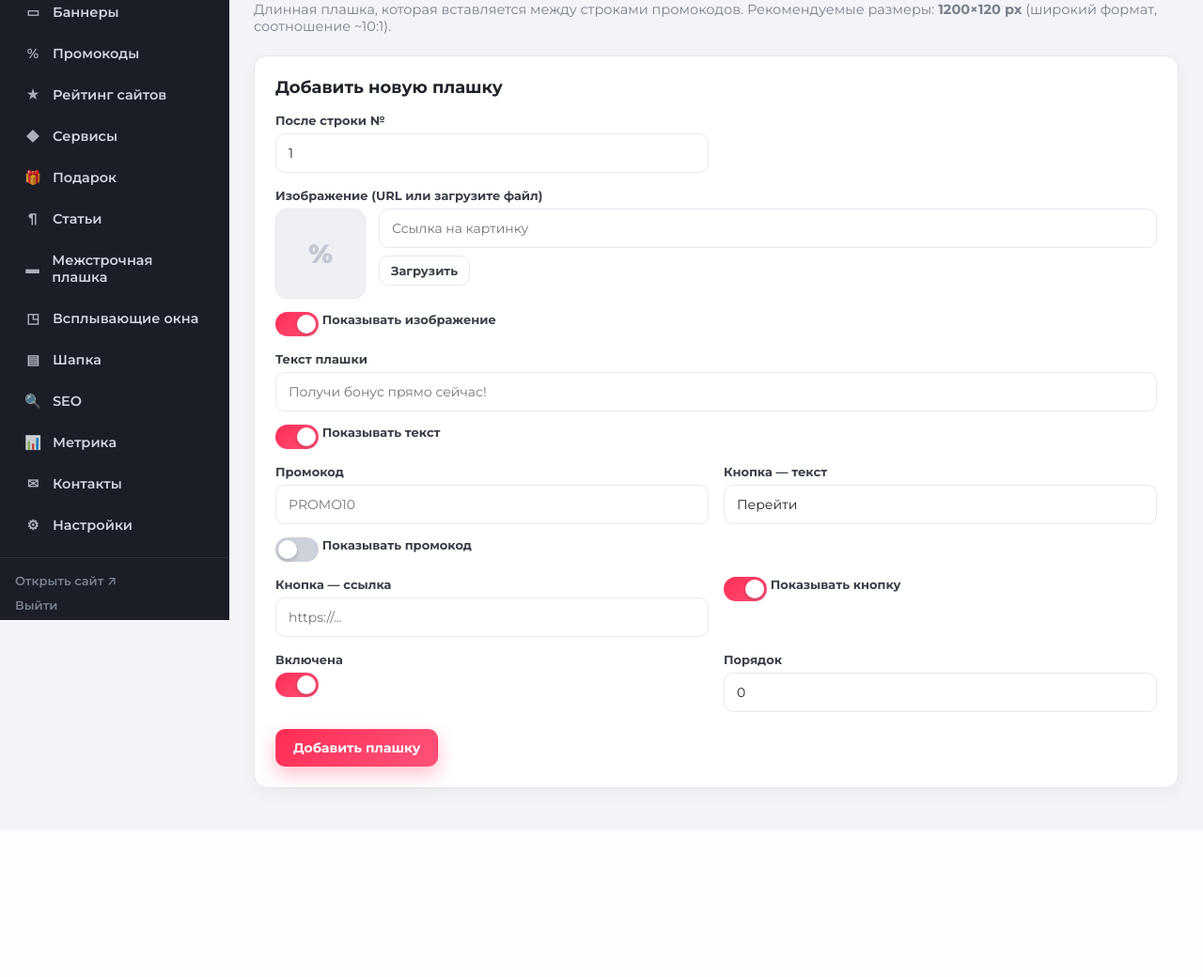
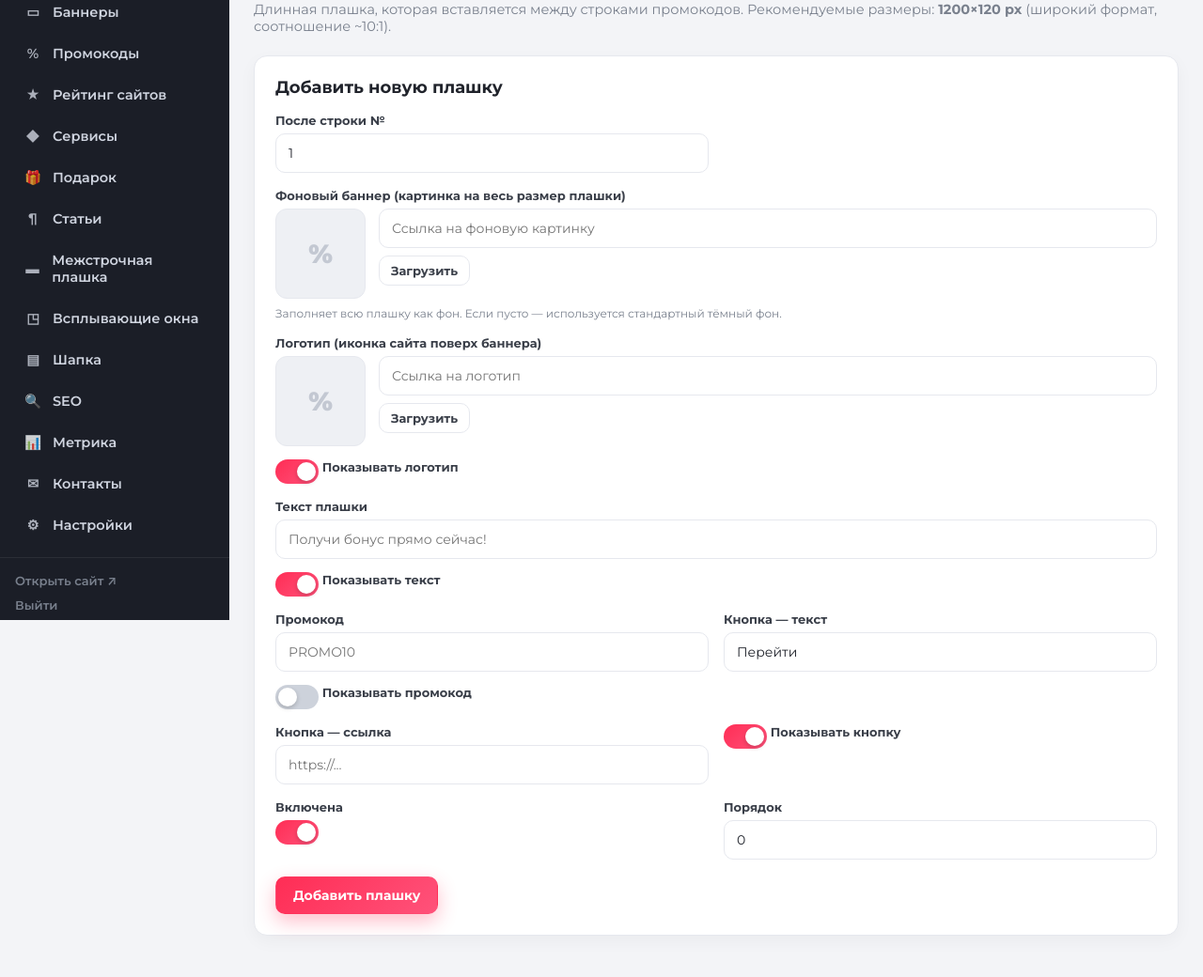
Before and after one commit to decraisgg/promocodich, a Node project: template views/admin/inline-banner.ejs in a window 1280 px wide. Shown: the part 140-1180 px from the top of the page at 94% size. Before the commit the page ends 990 px from the top, so only its background shows below. Run offline with Node 20 templates, Linux system fonts and the light colour scheme; the template is opened without the code that fills it, so the values that code supplies are empty.

Commit message:
Add homepage display limits, inline banner background image
- SEO admin: new 'Отображение на главной странице' card with number
  inputs for home_promos_limit, home_sites_limit, home_articles_limit
  (default 12 each, stored in settings, saved via SEO form)
- Home route: slices services, articles, promos to configured limits;
  passes homeServices separately so nav still has all services
- home.ejs: uses homeServices (limited) in 'Популярные сайты' section
- Inline banner: adds banner_image field (full background image);
  content (logo, text, code, button) overlaid via .inline-banner-content
  wrapper with z-index above ::before overlay
- DB: addColIfMissing migration for inline_banners.banner_image column

Co-Authored-By: Claude Sonnet 4.6 <noreply@anthropic.com>
Claude-Session: https://claude.ai/code/session_01FjpgQapTuucdS9iK8BzVqM

```diff
--- a/src/db.js
+++ b/src/db.js
@@ -197,6 +197,7 @@ addColIfMissing('services', 'meta_description', "TEXT DEFAULT ''");
 addColIfMissing('articles', 'meta_title', "TEXT DEFAULT ''");
 addColIfMissing('articles', 'meta_description', "TEXT DEFAULT ''");
 addColIfMissing('ratings', 'bonus_code', "TEXT DEFAULT ''");
+addColIfMissing('inline_banners', 'banner_image', "TEXT DEFAULT ''");
 
 // --- Settings helpers ---------------------------------------------------
 const getSettingStmt = db.prepare('SELECT value FROM settings WHERE key = ?');
@@ -333,6 +334,11 @@ function _ensureDefaults() {
 
     // Contacts page rich content
     contacts_blocks: '[]',
+
+    // Homepage display limits (0 = unlimited)
+    home_promos_limit: '12',
+    home_sites_limit: '12',
+    home_articles_limit: '12',
 
     // Web analytics counters (Метрика)
     metrika_yandex_id: '',
--- a/views/admin/inline-banner.ejs
+++ b/views/admin/inline-banner.ejs
@@ -40,12 +40,27 @@
       </div>
 
       <div class="field field--full">
-        <label>Изображение (URL или загрузите файл)</label>
+        <label>Фоновый баннер (картинка на весь размер плашки)</label>
+        <div class="img-field">
+          <div class="img-field-row">
+            <div class="img-preview <%= ib.banner_image ? '' : 'empty' %>" style="<%= ib.banner_image ? 'background-image:url(\'' + ib.banner_image + '\')' : '' %>"></div>
+            <div class="img-field-controls">
+              <input type="text" name="banner_image" class="img-url input" value="<%= ib.banner_image || '' %>" placeholder="Ссылка на фоновую картинку">
+              <label class="btn btn-sm btn-upload">Загрузить<input type="file" class="img-file" accept="image/*" hidden></label>
+              <span class="img-status"></span>
+            </div>
+          </div>
+        </div>
+        <span class="field-hint">Заполняет всю плашку как фон. Логотип, текст, промокод и кнопка накладываются поверх. Если пусто — фон стандартный тёмный.</span>
+      </div>
+
+      <div class="field field--full">
+        <label>Логотип (иконка сайта поверх баннера)</label>
         <div class="img-field">
           <div class="img-field-row">
             <div class="img-preview <%= ib.image_url ? '' : 'empty' %>" style="<%= ib.image_url ? 'background-image:url(\'' + ib.image_url + '\')' : '' %>"></div>
             <div class="img-field-controls">
-              <input type="text" name="image_url" class="img-url input" value="<%= ib.image_url %>" placeholder="Ссылка на картинку">
+              <input type="text" name="image_url" class="img-url input" value="<%= ib.image_url %>" placeholder="Ссылка на логотип">
               <label class="btn btn-sm btn-upload">Загрузить<input type="file" class="img-file" accept="image/*" hidden></label>
               <span class="img-status"></span>
             </div>
@@ -53,7 +68,7 @@
         </div>
         <label class="switch-label" style="margin-top:8px">
           <label class="switch"><input type="checkbox" name="image_enabled" value="on" <%= ib.image_enabled ? 'checked' : '' %>><span class="slider"></span></label>
-          Показывать изображение
+          Показывать логотип
         </label>
       </div>
 
@@ -113,12 +128,26 @@
         <input type="number" name="after_row" class="input" value="1" min="1" max="50">
       </div>
       <div class="field field--full">
-        <label>Изображение (URL или загрузите файл)</label>
+        <label>Фоновый баннер (картинка на весь размер плашки)</label>
         <div class="img-field">
           <div class="img-field-row">
             <div class="img-preview empty"></div>
             <div class="img-field-controls">
-              <input type="text" name="image_url" class="img-url input" placeholder="Ссылка на картинку">
+              <input type="text" name="banner_image" class="img-url input" placeholder="Ссылка на фоновую картинку">
+              <label class="btn btn-sm btn-upload">Загрузить<input type="file" class="img-file" accept="image/*" hidden></label>
+              <span class="img-status"></span>
+            </div>
+          </div>
+        </div>
+        <span class="field-hint">Заполняет всю плашку как фон. Если пусто — используется стандартный тёмный фон.</span>
+      </div>
+      <div class="field field--full">
+        <label>Логотип (иконка сайта поверх баннера)</label>
+        <div class="img-field">
+          <div class="img-field-row">
+            <div class="img-preview empty"></div>
+            <div class="img-field-controls">
+              <input type="text" name="image_url" class="img-url input" placeholder="Ссылка на логотип">
               <label class="btn btn-sm btn-upload">Загрузить<input type="file" class="img-file" accept="image/*" hidden></label>
               <span class="img-status"></span>
             </div>
@@ -126,7 +155,7 @@
         </div>
         <label class="switch-label" style="margin-top:8px">
           <label class="switch"><input type="checkbox" name="image_enabled" value="on" checked><span class="slider"></span></label>
-          Показывать изображение
+          Показывать логотип
         </label>
       </div>
       <div class="field field--full">
```
Also changed, not shown: public/css/site.css (+12 -5 lines), src/routes/admin.js (+6 -3 lines), src/routes/public.js (+9 -2 lines), views/admin/seo.ejs (+22 -0 lines), views/public/home.ejs (+5 -3 lines).
